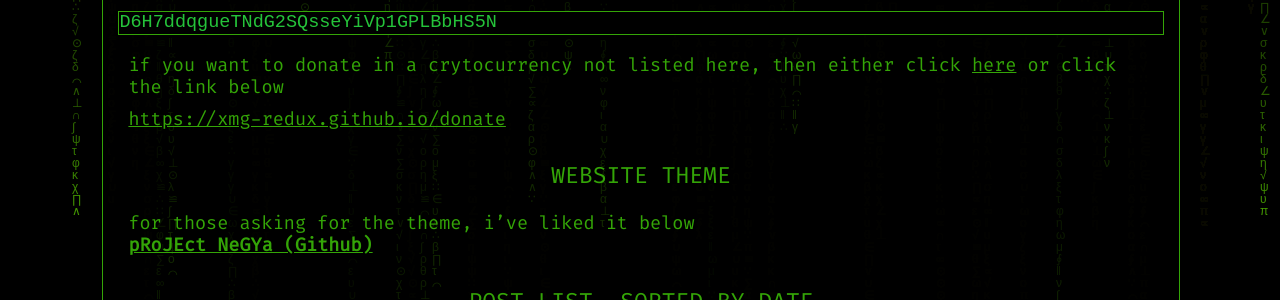
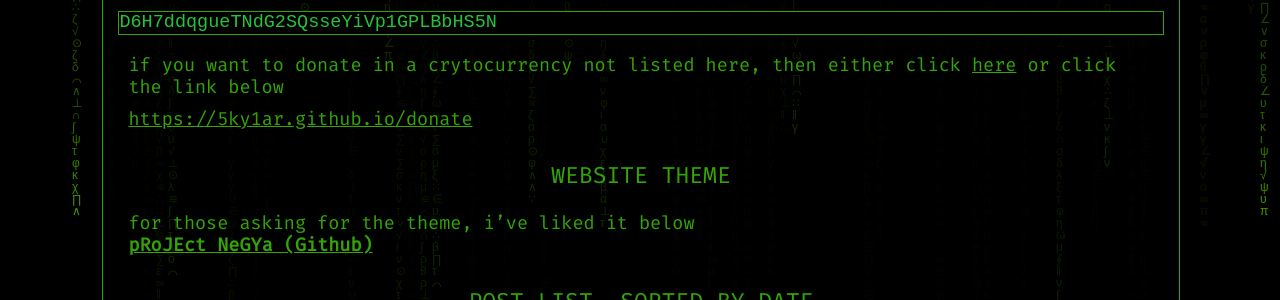
Before and after one commit to 5ky1ar/5ky1ar.github.io, a Jekyll site: the page built from pages/index.md, in a window 1280 px wide. Shown: the part 1161-1461 px from the top of the page. Built offline with Jekyll 4.4.1, drawn with Linux system fonts in a browser that asks for light colours; part of the change alters nothing that is shown.

Commit message:
Updated Index Page

````diff
--- a/pages/index.md
+++ b/pages/index.md
@@ -57,9 +57,9 @@ Dogecoin:
 ```
 D6H7ddqgueTNdG2SQsseYiVp1GPLBbHS5N
 ```
-if you want to donate in a crytocurrency not listed here, then either click [here](https://xmg-redux.github.io/donate) or click the link below
+if you want to donate in a crytocurrency not listed here, then either click [here](https://5ky1ar.github.io/donate) or click the link below
 
-[https://xmg-redux.github.io/donate](https://xmg-redux.github.io/donate)
+[https://5ky1ar.github.io/donate](https://5ky1ar.github.io/donate)
 
 # Website Theme
 for those asking for the theme, i've liked it below
````
